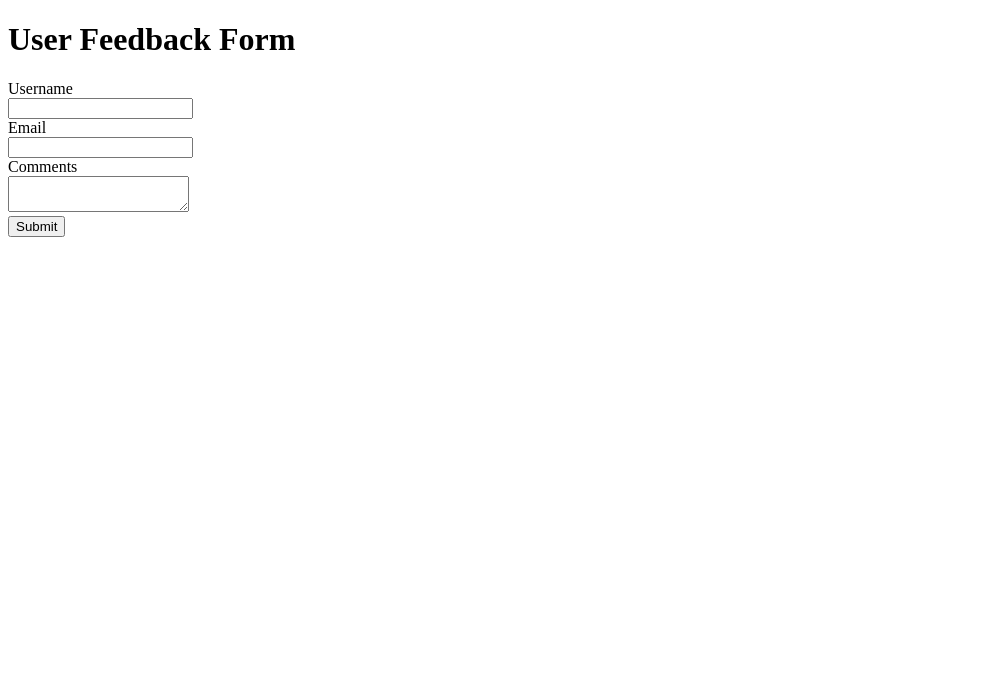
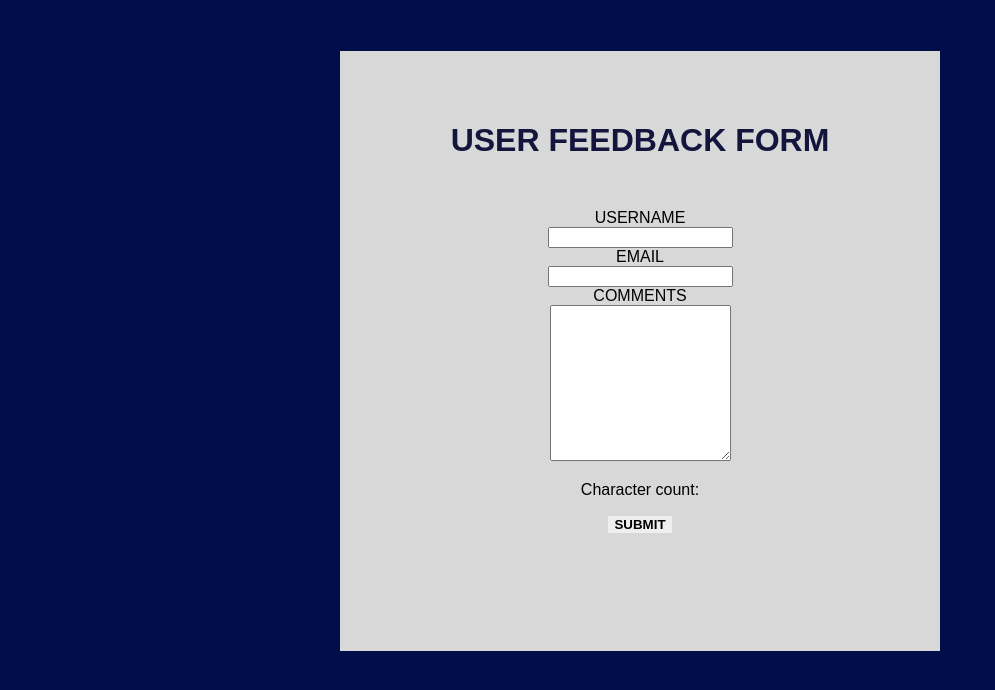
Before and after one commit to lcastanov/feedback-form, a plain HTML site: page index.html in a window 1280 px wide. Shown: the whole page, without its empty margins (0-995 px from the left). Drawn offline with Linux system fonts and the light colour scheme.

Commit message:
finishing off basic form layout

```diff
--- a/index.html
+++ b/index.html
@@ -9,15 +9,25 @@
 
 </head>
 <body>
-    <h1>User Feedback Form</h1>
     <form action="">
-        <label for="user-name">Username</label><br>
-        <input type="text" id="user-name"><br>
-        <label for="email">Email</label><br>
-        <input type="text" id="email"><br>
-        <label for="comment">Comments</label><br>
-        <textarea name="comments" id="comments"></textarea><br>
-        <button>Submit</button>
+        <h1>USER FEEDBACK FORM</h1>
+        <!-- Username -->
+        <div class="user-input">
+            <label for="user-name">USERNAME</label><br>
+            <input type="text" id="user-name"><br>
+        </div>
+        <!-- Email -->
+        <div class="user-input">
+            <label for="email">EMAIL</label><br>
+            <input type="text" id="email"><br>
+        </div>
+        <!-- Comments -->
+        <div class="user-input">
+            <label for="comments">COMMENTS</label><br>
+            <textarea name="comments" id="comments" rows="10"></textarea><br>
+            <p id="character-count">Character count: </p>
+        </div>
+        <button>SUBMIT</button>
     </form>
 </body>
 </html>
--- a/style.css
+++ b/style.css
@@ -0,0 +1,33 @@
+html {
+    font-family: sans-serif;
+    margin: 1px;
+    background-color: rgb(2, 14, 74);
+}
+
+body {
+    margin: 0;
+    display: flex;
+    align-items: center;
+    justify-content: center;
+    text-align: center;
+}
+
+form {
+    text-align: center;
+    background-color: rgb(216, 216, 216);
+    height: 500px;
+    width: 500px;
+    margin-bottom: 10px;
+    margin-top: 50px;
+    padding: 50px;
+}
+
+button {
+    border: none;
+    font-weight: 700;
+}
+
+h1 {
+    color: rgb(19, 21, 61);
+    margin-bottom: 50px;
+}
```
